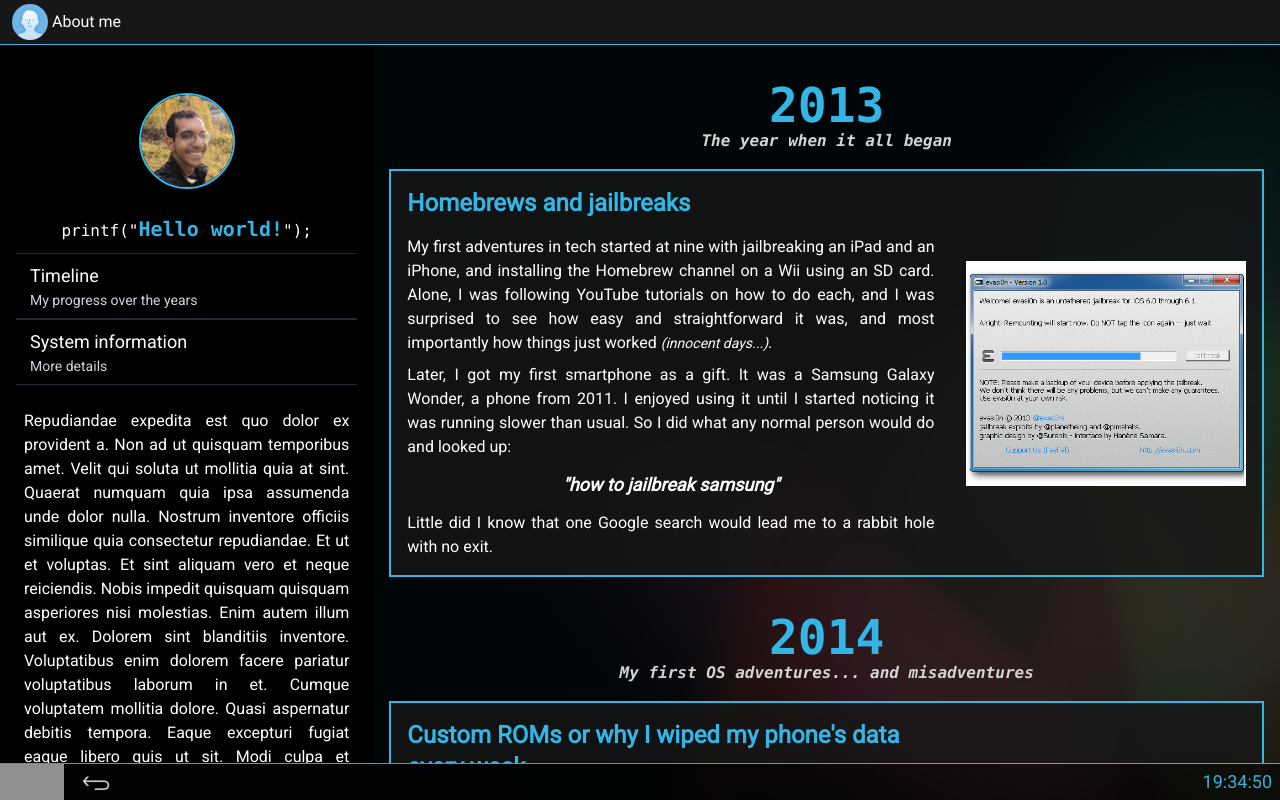
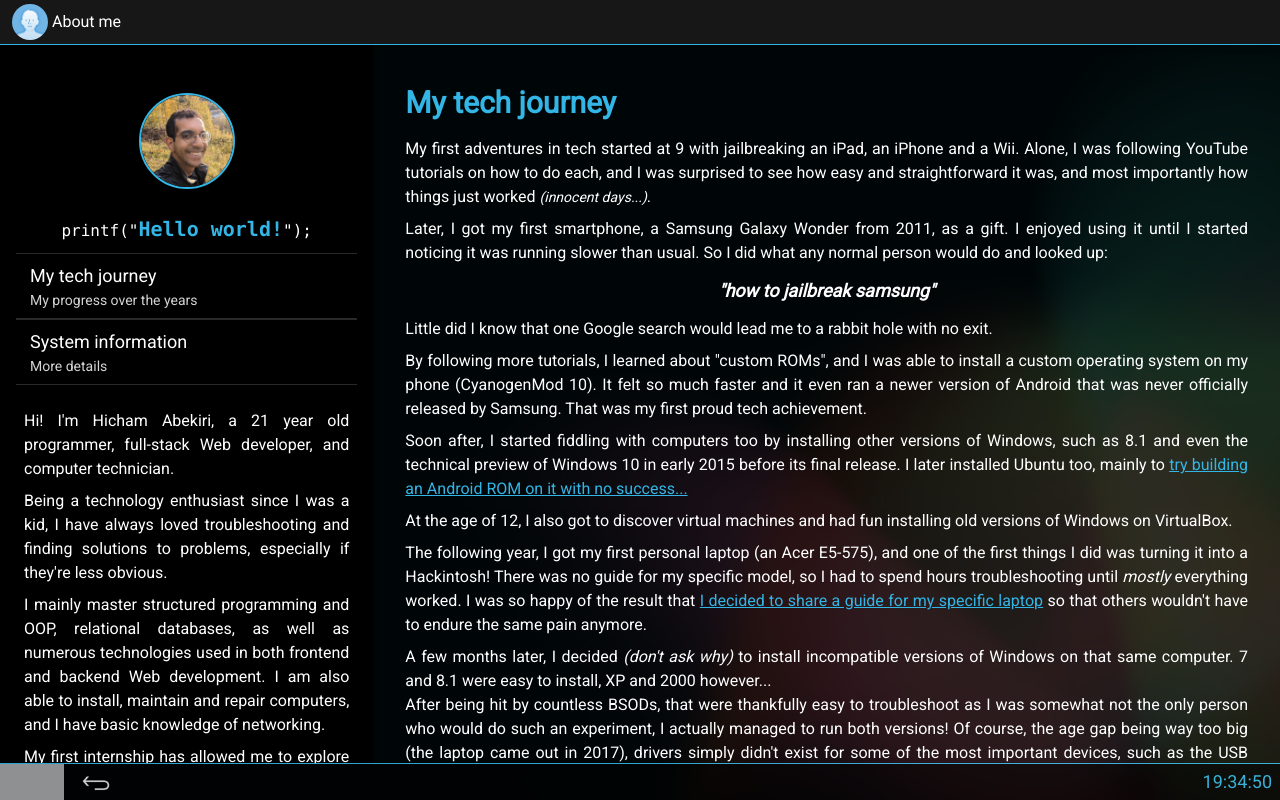
Before and after one commit to itshichabk/holofolio, a Next.js app: page /aboutme/timeline in a window 1280 px wide. Built offline with nearby package versions, Linux system fonts and the light colour scheme; grey boxes are pictures that could not be loaded.

Commit message:
my tech journey

```diff
--- a/app/aboutme/layout.js
+++ b/app/aboutme/layout.js
@@ -1,15 +1,18 @@
 'use client'
 
 import HelloWorldCode from "@/components/HelloWorldCode";
+import Age from "@/components/aboutme/Age";
 import SettingsRow from "@/components/aboutme/SettingsRow";
 import Image from "next/image";
 import { usePathname } from 'next/navigation'
+
+/* eslint react/no-unescaped-entities: 0 */
 
 export default function AboutMeLayout({children}) {
   const pathname = usePathname();
 
   return (
-    <div className="h-full bg-black bg-opacity-80 flex flex-col">
+    <div className="h-full bg-black bg-opacity-70 lg:bg-opacity-80 flex flex-col">
       <div className="border-b border-holo shadow-md h-12 flex items-center bg-neutral-900 px-3 sticky top-0 z-10">
           <Image src={"/icons/profile.jpg"} alt="About me" width={36} height={36} className="rounded-full mr-1"/>
           <p>About me</p>
@@ -19,28 +22,37 @@ export default function AboutMeLayout({children}) {
           <Image src="/img/hicham.jpeg" alt="Hicham" width={96} height={96} className="mt-12 mb-4 mx-auto rounded-full border-2 border-holo"/>
           <HelloWorldCode/>
 
-          <SettingsRow link="/aboutme/timeline" title="Timeline" value="My progress over the years"/>
+          <SettingsRow link="/aboutme/timeline" title="My tech journey" value="My progress over the years"/>
           <SettingsRow link="/aboutme/specs" title="System information" value="More details"/>
 
-          {/* Brief introduction */}
-          <p className="my-6 lg:mx-2 text-justify">
-            Repudiandae expedita est quo dolor ex provident a. Non ad ut quisquam
-            temporibus amet. Velit qui soluta ut mollitia quia at sint. Quaerat
-            numquam quia ipsa assumenda unde dolor nulla. Nostrum inventore
-            officiis similique quia consectetur repudiandae. Et ut et voluptas. Et
-            sint aliquam vero et neque reiciendis. Nobis impedit quisquam quisquam
-            asperiores nisi molestias. Enim autem illum aut ex. Dolorem sint
-            blanditiis inventore. Voluptatibus enim dolorem facere pariatur
-            voluptatibus laborum in et. Cumque voluptatem mollitia dolore. Quasi
-            aspernatur debitis tempora. Eaque excepturi fugiat eaque libero quis
-            ut sit. Modi culpa et maxime. Ipsum exercitationem quibusdam magni.
-            Voluptas quia iusto sint quia omnis et. Culpa autem porro beatae
-            dolores. Maxime animi ut itaque fuga. Magnam voluptates omnis odit
-            dolorem expedita maxime doloremque aut. Nisi molestiae consequuntur
-            fugiat. Sed in et est. Repudiandae expedita est quo dolor ex provident
-            a. Non ad ut quisquam temporibus amet. Velit qui soluta ut mollitia
-            quia at sint. Quaerat numquam
-          </p>
+          <div className="my-6 lg:mx-2 text-justify">
+            <p className="mb-2">
+              Hi! I'm Hicham Abekiri, a <Age /> year old programmer, full-stack
+              Web developer, and computer technician.
+            </p>
+            <p className="mb-2">
+              Being a technology enthusiast since I was a kid, I have always
+              loved troubleshooting and finding solutions to problems,
+              especially if they're less obvious.
+            </p>
+            <p className="mb-2">
+              I mainly master structured programming and OOP, relational
+              databases, as well as numerous technologies used in both frontend
+              and backend Web development. I am also able to install, maintain
+              and repair computers, and I have basic knowledge of networking.
+            </p>
+            <p className="mb-2">
+              My first internship has allowed me to explore Web development for
+              the first time in an autonomous way. That resourcefulness still
+              helps me to this day at school, where I was able to exploit
+              further my programming skills, and learn and apply methods to
+              manage a team project like in business.
+            </p>
+            <p className="mb-2">
+              My goal is to further explore and gather new skills in software
+              development, as well as discover other fields in computer science.
+            </p>
+          </div>
         </div>
         <div className={"lg:flex-auto overflow-y-scroll lg:px-4 lg:w-2/3 " + (pathname == "/aboutme" ? " hidden lg:block" : "")}>
           {children}
--- a/app/aboutme/timeline/page.js
+++ b/app/aboutme/timeline/page.js
@@ -3,70 +3,81 @@
 
 import TimelineSection from "@/components/aboutme/TimelineSection";
 import TimelineYear from "@/components/TimelineYear";
+import { useState } from "react";
 
 export default function Timeline() {
+  const [xda, setXda] = useState(false);
+
   return (
-    <div className="overflow-y-scroll">
-      <TimelineYear year="2013" description="The year when it all began">
-        <TimelineSection img="evasi0n.png" title="Homebrews and jailbreaks">
-          <p className="my-2">
-            My first adventures in tech started at nine with jailbreaking an iPad and an iPhone, and installing the Homebrew channel on a Wii using an SD card.
+    <div className="my-10 mx-4 text-justify">
+      <h1 className="mb-4 text-holo font-bold text-3xl">My tech journey</h1>
+      <p className="mb-2">
+        My first adventures in tech started at 9 with jailbreaking an iPad, an iPhone and a Wii.
         Alone, I was following YouTube tutorials on how to do each, and I was surprised to see how easy and straightforward it was,
         and most importantly how things just worked <span className="italic text-sm">(innocent days...)</span>.
       </p>
       <p>
-            Later, I got my first smartphone as a gift.
-            It was a Samsung Galaxy Wonder, a phone from 2011. I enjoyed using it until I started noticing it was running slower than usual.
+        Later, I got my first smartphone, a Samsung Galaxy Wonder from 2011, as a gift. I enjoyed using it until I started noticing it was running slower than usual.
         So I did what any normal person would do and looked up:
       </p>
       <div className="font-bold text-lg text-center my-3 w-full italic">"how to jailbreak samsung"</div>
-          <p>
+      <p className="mb-2">
         Little did I know that one Google search would lead me to a rabbit hole with no exit.
       </p>
-        </TimelineSection>
-      </TimelineYear>
+      <p className="mb-2">
+        By following more tutorials, I learned about "custom ROMs", and I was able to install a custom operating system on my phone (CyanogenMod 10).
+        It felt so much faster and it even ran a newer version of Android that was never officially released by Samsung. That was my first proud tech achievement.
+      </p>
+      <p className="mb-2">
+        Soon after, I started fiddling with computers too by installing other versions of Windows, such as 8.1 and even the technical preview of Windows 10 in early 2015 before its final release.
+        I later installed Ubuntu too, mainly to <a onClick={() => setXda(true)} href="https://xdaforums.com/t/rom-sm-g350e-cyanogenmod-11-news.3226820/page-2#post-64789723" target="#" className="text-holo underline">try building an Android ROM on it with no success...</a>
+      </p>
 
-      <TimelineYear year="2014" description="My first OS adventures... and misadventures">
-        <TimelineSection img="cm.gif" title="Custom ROMs or why I wiped my phone's data every week">
-          <p className="my-2">
-            In case you haven't noticed, this website's UI is mainly inspired by the old <span className="text-holo font-bold">Holo</span> theme found in earlier versions of Android,
-            and in my first successful custom OS install on my phone, all thanks to a tutorial on YouTube!
+      { xda &&
+      <p className="my-4 p-2 border-2 border-orange-500">
+        It seems like you've clicked on the XDA link above!<br/>
+        I've spent a LOT of my time on that website since I was 11, it's a forum that is notably famous for finding custom operating systems and kernels for Android devices.
+        Back then, I enjoyed calling myself a "developer" despite not knowing a single programming language and doing nothing more than pressing buttons and editing files until my phone could boot...
+      </p>}
+
+      <p className="mb-2">
+        At the age of 12, I also got to discover virtual machines and had fun installing old versions of Windows on VirtualBox.
       </p>
-          <p className="my-2">
-            That OS was named CyanogenMod (now LineageOS). It used to be extremely popular in the early 2010s, notably on a forum called <a href="https://xdaforums.com" className="text-holo underline">XDA Developers</a>, where people build those custom ROMs
-            for many different devices, and my Galaxy W was no exception.
+      <p className="mb-2">
+        The following year, I got my first personal laptop (an Acer E5-575), and one of the first things I did was turning it into a Hackintosh!
+        There was no guide for my specific model, so I had to spend hours troubleshooting until <span className="italic">mostly</span> everything worked.
+        I was so happy of the result that <a className="text-holo underline" target="#" href="https://www.tonymacx86.com/threads/guide-acer-aspire-e5-575-52g6.227038/">I decided to share a guide for my specific laptop</a> so that others wouldn't have to endure the same pain anymore.
       </p>
-          <p>
-            After installing it, my phone did become much more performant and much nicer to use. That experiment was my first proud tech achievement, and I made sure it wouldn't be the last.
+      <p className="mb-2">
+        A few months later, I decided <span className="italic">(don't ask why)</span> to install incompatible versions of Windows on that same computer.
+        7 and 8.1 were easy to install, XP and 2000 however...<br/>
+        After being hit by countless BSODs, that were thankfully easy to troubleshoot as I was somewhat not the only person who would do such an experiment,
+        I actually managed to run both versions! Of course, the age gap being way too big (the laptop came out in 2017), drivers simply didn't exist for some of the most important devices, such as the USB controller
+        and the integrated graphics. Even essential functionalities like full shutdowns and CPU multi-core support didn't work!
       </p>
-        </TimelineSection>
-
-        <TimelineSection img="win8.jpg" title='"Where did our data go?"'>
-          <div className="font-bold text-lg text-center mb-4 w-full italic">"One day, I want to make my own operating system for computers!"</div>
-          <p className="my-2">
-            This is the story of a ten year old Moroccan boy, who had a particular love for computers and technology.
+      <p className="mb-2">
+        <a className="text-holo underline italic" target="#" href="https://msfn.org/board/topic/177386-non-compliant-acpi-error-on-windows-xp-x64-setup/">
+          To this day, I still can't install install the x64 version of Windows XP on it...
+        </a>
       </p>
-          <p className="my-2">
-            Dreaming of creating the Windows killer, he was... a bit too ambitious. Drawing mockups of a desktop with a start menu and windows on a school notebook, he decided to call the project "GlassesOS" or something similar,
-            as a reference to... his glasses. Genius.
+      <p className="mb-2">
+        Fast-forward to 2021, I finally started learning programming! Thanks to a free coupon for a paid Python online course I came across on Reddit, I was able to learn
+        fundamental concepts such as variables, loops and if-statements. Later, I got to learn C at a private computer science school, but they only taught the same basics.
+        So I took a step further and searched for other courses, and learned more advanced concepts like pointers, which took me a while to properly understand.
+        Feeling motivated by my newfound pastime, I created my GitHub profile and published <a className="text-holo underline" target="#" href="https://github.com/itshichabk/hOS">
+        my first personal programming project</a>, which is an OS-like program with a barebones login system and a few applications such as a calculator.
+        I also took the opportunity to learn basic Git concepts and commands.
       </p>
-          <p className="my-2">
-            But that wasn't enough. He wanted to do something else, something more concrete. So on a 2014 summer, he decided to follow yet another online tutorial, format a USB drive (which may or may not have had data),
-            restart the family computer, and install a fresh copy of Windows 8.1, without ever thinking about the fate of the data that was sitting on the hard drive.
+      <p className="mb-2">
+        In 2022, I took a two-month-long internship at a software consulting enterprise called I-Eteria, where I learned even more languages for Web development, which
+        I had never done before. HTML, CSS, JavaScript and MySQL. I had to learn these mostly by myself online. Given the fact that I already knew Python,
+        I was also asked to put those newly acquired skills to the test and create a fictional <a className="text-holo underline" target="#" href="https://github.com/itshichabk/stage_webapp">Web application</a> for managing products, orders and invoices, using Python as the backend (Flask).
       </p>
-          <p className="my-2">
-            Important documents? Spreadsheets? Programs? All that mattered for him was the taste of success and novelty, and the beauty of colored square icons on a mediocre UI made for tablets.
+      <p className="mb-2">
+        Later that year, I started studying abroad in computer science at Cégep de Sherbrooke in Quebec, Canada. Having already learned the basics of programming and Web development, the first semesters were relatively easy.
+        However, not only did I acquire new technical skills in object-oriented programming, mobile development (Android), networking and IoT, I also learned how to manage a team project using methods
+        found in business like Scrum. Those soft skills were especially put in practice on a semester-long project where my team had to create a full production-ready website for a real client.
       </p>
-          <p className="my-2">
-            Excited, he later tried doing the same thing during computer science class on one of the lab's Dell Optiplex towers, using the same USB drive.
-            However, as the monitor read "Windows is copying files...", the computer was thankfully so slow that his teacher caught him, and thus prevented his destructive desires from becoming reality.
-          </p>
-          <p className="text-sm italic">This would not be the first experiment of this kind.</p>
-        </TimelineSection>
-
-      </TimelineYear>
-
-
     </div>
   )
 }
--- /dev/null
+++ b/components/aboutme/Age.jsx
@@ -0,0 +1,23 @@
+"use client";
+
+import { useEffect, useState } from "react";
+
+export default function Age() {
+  const [age, setAge] = useState(21);
+
+  useEffect(() => {
+    const birthday = new Date("2003-11-13");
+    const today    = new Date();
+    const years = today.getFullYear() - birthday.getFullYear();
+
+    if(today.getMonth() < birthday.getMonth() || (today.getMonth() == birthday.getMonth() && today.getDate() < today.getDate()))
+        setAge(years - 1);
+    else
+        setAge(years);
+
+  }, []);
+
+  return (
+    <span>{age}</span>
+  )
+}
--- a/components/aboutme/SettingsRow.jsx
+++ b/components/aboutme/SettingsRow.jsx
@@ -4,10 +4,10 @@ import { redirect } from "next/navigation"
 export default function SettingsRow({ title, value, link }) {
 
   return (
-    <div onClick={link ? () => {redirect(link)} : null} className={"border-b border-t border-gray-600 border-opacity-50" + (link ? " hover:cursor-pointer" : "")}>
-      <div className="flex flex-col justify-center h-16 px-3 border-2 border-transparent active:border-holo active:bg-holo hover:bg-gray-800 active:bg-opacity-50 select-none">
-          <h1 className={(link ? "text-white" : "text-gray-300") + " text-lg leading-7"}>{title}</h1>
-          <p className="text-sm text-gray-300">{value}</p>
+    <div onClick={link ? () => {redirect(link)} : null} className={"border-b border-t border-neutral-600 border-opacity-50" + (link ? " hover:cursor-pointer" : "")}>
+      <div className="flex flex-col justify-center h-16 px-3 border-2 border-transparent active:border-holo active:bg-holo hover:bg-neutral-800 active:bg-opacity-50 select-none">
+          <h1 className={(link ? "text-white" : "text-neutral-300") + " text-lg leading-7"}>{title}</h1>
+          <p className="text-sm text-neutral-300">{value}</p>
       </div>
     </div>
   )
```
Lines whose indentation alone changed are shown as unchanged.
